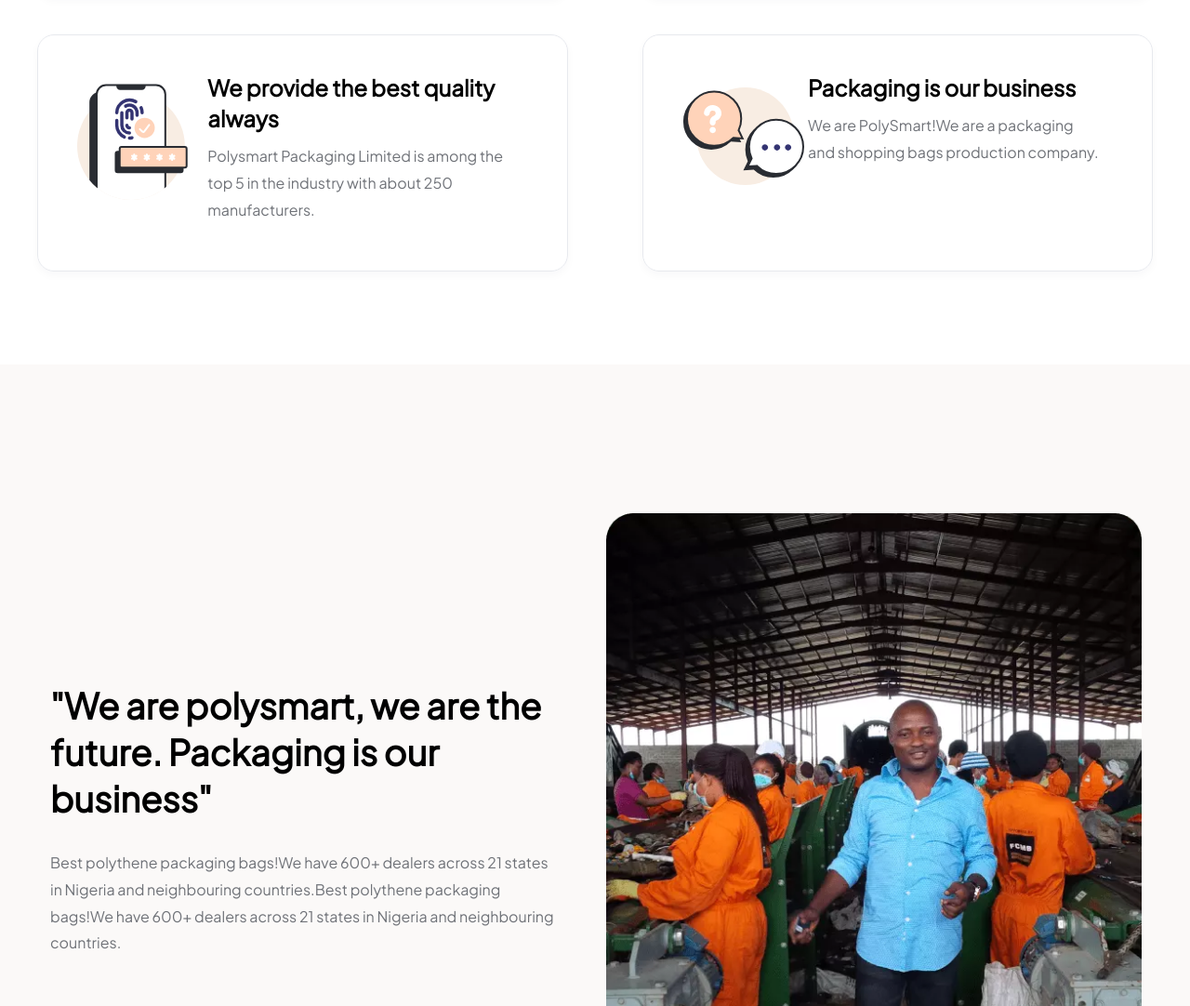
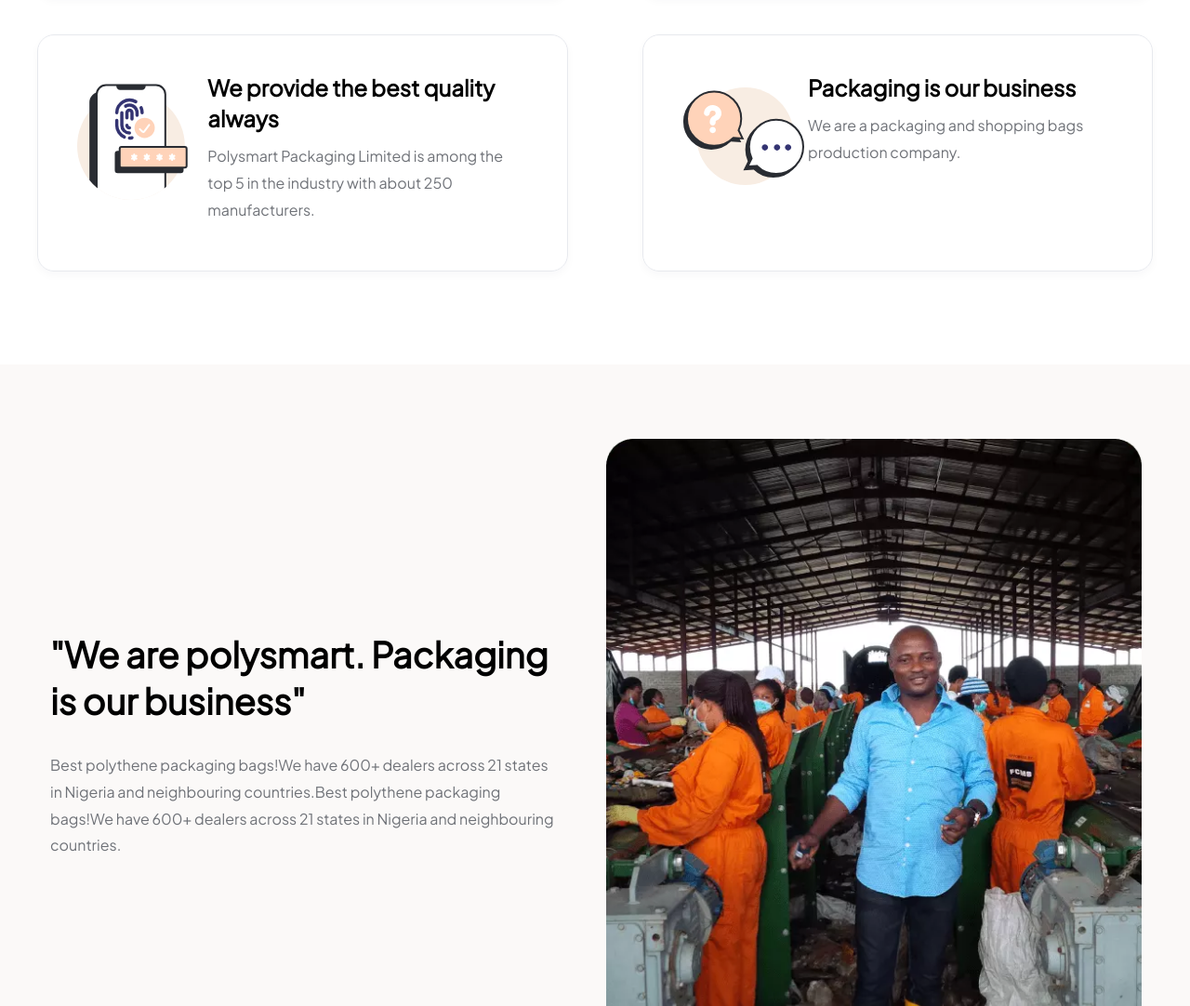
Before and after one commit to abdulameen962/Polysmart-website, a website: page index.html in a window 1280 px wide. Shown: the part 1397-2479 px from the top of the page at 93% size. Drawn offline with nearby package versions, Linux system fonts and the light colour scheme.

Commit message:
Add files via upload

```diff
--- a/css/sass/main.scss
+++ b/css/sass/main.scss
@@ -287,7 +287,7 @@
 
 div.third-section {
     background: $greyback;
-    padding: 160px 0px;
+    padding: 80px 0px;
     &>div.container {
         &>div.row {
             &>div {
--- a/js/script.js
+++ b/js/script.js
@@ -59,13 +59,13 @@
                 {
                     img: "./images/abt4.svg",
                     name: "Packaging is our business",
-                    summary: "We are PolySmart!We are a packaging and shopping bags production company. ",
+                    summary: "We are a packaging and shopping bags production company. ",
                 },
 
 
             ],
             //quotesection
-            quote: ' "We are polysmart, we are the future. Packaging is our business"',
+            quote: ' "We are polysmart. Packaging is our business"',
             quotesummary: "Best polythene packaging bags!We have 600+ dealers across 21 states in Nigeria and neighbouring countries.Best polythene packaging bags!We have 600+ dealers across 21 states in Nigeria and neighbouring countries.",
             quoteimage: "./images/personimage.webp",
             //productsection
```
Also changed, not shown: css/style.css.
